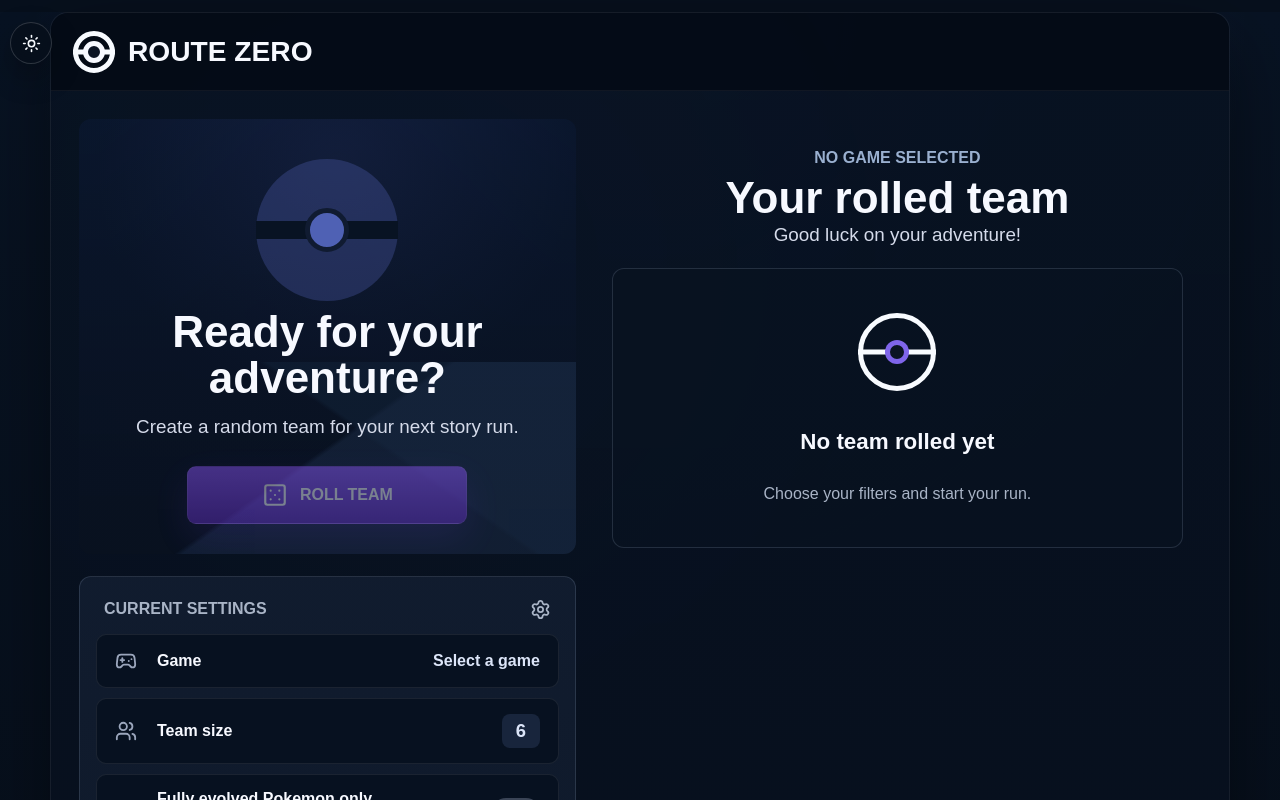
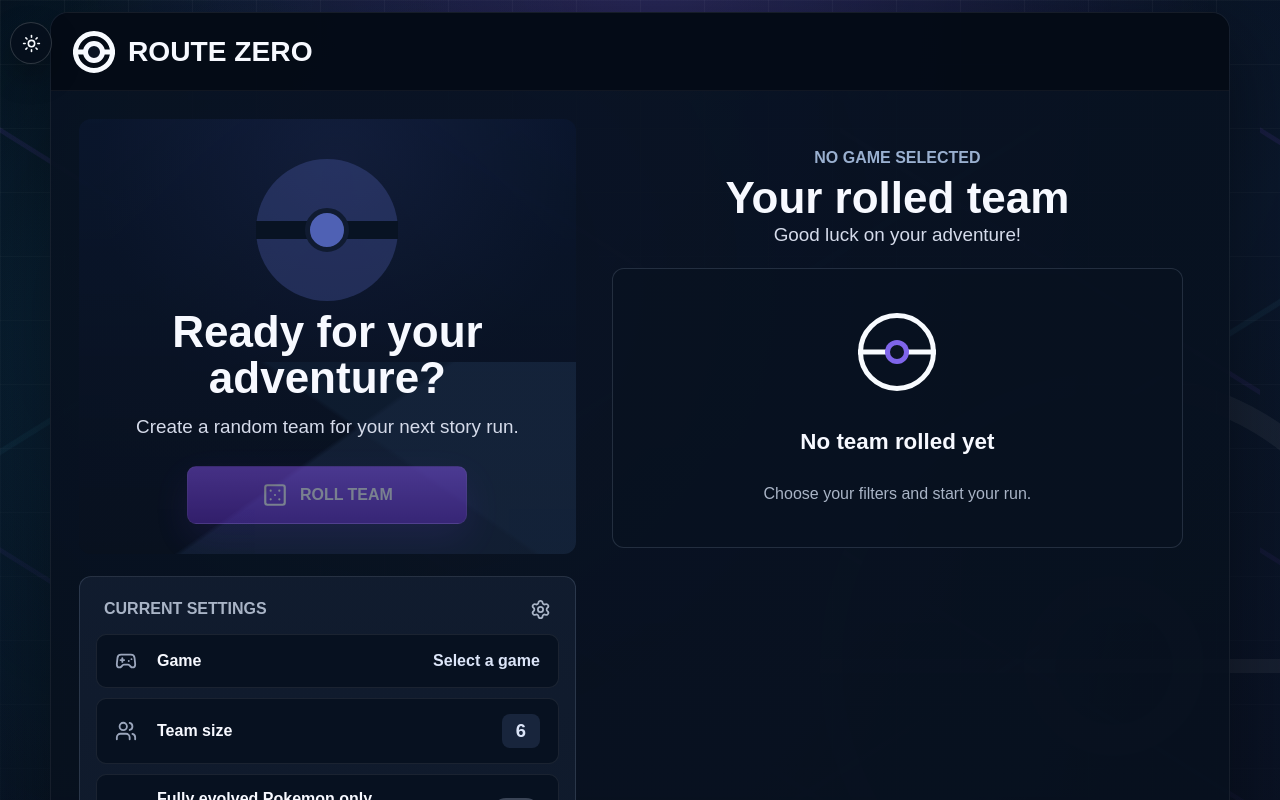
Before and after one commit to EasyEddi/Route-Zero, a Next.js app: page / in a window 1280 px wide. Shown: the top 800 px of the page. Built offline with nearby package versions, Linux system fonts and the light colour scheme.

Commit message:
Enhance page background

```diff
--- a/app/globals.css
+++ b/app/globals.css
@@ -26,16 +26,56 @@
   color: var(--text);
   font-family: Arial, Helvetica, sans-serif;
   background:
-    radial-gradient(circle at 50% 0%, rgba(63, 86, 170, 0.32), transparent 38rem),
-    linear-gradient(180deg, #081323 0%, #050b14 100%);
+    radial-gradient(ellipse at 50% -12%, rgba(102, 84, 199, 0.42), transparent 36rem),
+    radial-gradient(ellipse at 12% 18%, rgba(21, 116, 166, 0.24), transparent 30rem),
+    linear-gradient(135deg, #050b14 0%, #08182a 48%, #050911 100%);
 }
 
 .appRoot {
+  position: relative;
+  isolation: isolate;
   min-height: 100vh;
+  overflow: hidden;
   color: var(--text);
   background:
-    radial-gradient(circle at 50% 0%, rgba(63, 86, 170, 0.32), transparent 38rem),
-    linear-gradient(180deg, #081323 0%, #050b14 100%);
+    linear-gradient(115deg, rgba(6, 12, 24, 0.12), rgba(30, 18, 58, 0.16)),
+    radial-gradient(ellipse at 50% -12%, rgba(102, 84, 199, 0.42), transparent 36rem),
+    radial-gradient(ellipse at 12% 18%, rgba(21, 116, 166, 0.24), transparent 30rem),
+    linear-gradient(135deg, #050b14 0%, #08182a 48%, #050911 100%);
+}
+
+.appRoot::before {
+  position: fixed;
+  z-index: 0;
+  inset: 0;
+  content: "";
+  background:
+    linear-gradient(90deg, rgba(255, 255, 255, 0.045) 1px, transparent 1px),
+    linear-gradient(180deg, rgba(255, 255, 255, 0.035) 1px, transparent 1px),
+    linear-gradient(32deg, transparent 0 42%, rgba(143, 87, 255, 0.12) 42.2% 42.8%, transparent 43% 100%),
+    linear-gradient(148deg, transparent 0 53%, rgba(66, 163, 196, 0.11) 53.2% 53.8%, transparent 54% 100%);
+  background-size:
+    64px 64px,
+    64px 64px,
+    420px 420px,
+    520px 520px;
+  mask-image: linear-gradient(180deg, rgba(0, 0, 0, 0.92), rgba(0, 0, 0, 0.32));
+  pointer-events: none;
+}
+
+.appRoot::after {
+  position: fixed;
+  z-index: 0;
+  inset: auto -8rem -10rem auto;
+  width: min(54vw, 34rem);
+  aspect-ratio: 1;
+  content: "";
+  border: clamp(12px, 2vw, 22px) solid rgba(255, 255, 255, 0.055);
+  border-radius: 999px;
+  background:
+    linear-gradient(180deg, transparent calc(50% - 7px), rgba(255, 255, 255, 0.055) calc(50% - 7px) calc(50% + 7px), transparent calc(50% + 7px)),
+    radial-gradient(circle at center, transparent 0 15%, rgba(255, 255, 255, 0.055) 15.5% 23%, transparent 23.5%);
+  pointer-events: none;
 }
 
 .appRoot[data-theme="light"] {
@@ -50,8 +90,30 @@
   --purple-strong: #8a63ff;
   --shadow: 0 26px 70px rgba(30, 45, 73, 0.18);
   background:
-    radial-gradient(circle at 50% 0%, rgba(126, 150, 231, 0.28), transparent 38rem),
-    linear-gradient(180deg, #f6f9ff 0%, #e9eff8 100%);
+    linear-gradient(115deg, rgba(255, 255, 255, 0.28), rgba(226, 220, 255, 0.18)),
+    radial-gradient(ellipse at 50% -12%, rgba(126, 150, 231, 0.36), transparent 36rem),
+    radial-gradient(ellipse at 12% 18%, rgba(76, 155, 190, 0.18), transparent 30rem),
+    linear-gradient(135deg, #f8fbff 0%, #eaf1fb 48%, #f7f9ff 100%);
+}
+
+.appRoot[data-theme="light"]::before {
+  background:
+    linear-gradient(90deg, rgba(28, 42, 64, 0.075) 1px, transparent 1px),
+    linear-gradient(180deg, rgba(28, 42, 64, 0.055) 1px, transparent 1px),
+    linear-gradient(32deg, transparent 0 42%, rgba(118, 84, 234, 0.12) 42.2% 42.8%, transparent 43% 100%),
+    linear-gradient(148deg, transparent 0 53%, rgba(43, 131, 163, 0.1) 53.2% 53.8%, transparent 54% 100%);
+  background-size:
+    64px 64px,
+    64px 64px,
+    420px 420px,
+    520px 520px;
+}
+
+.appRoot[data-theme="light"]::after {
+  border-color: rgba(28, 42, 64, 0.06);
+  background:
+    linear-gradient(180deg, transparent calc(50% - 7px), rgba(28, 42, 64, 0.06) calc(50% - 7px) calc(50% + 7px), transparent calc(50% + 7px)),
+    radial-gradient(circle at center, transparent 0 15%, rgba(28, 42, 64, 0.06) 15.5% 23%, transparent 23.5%);
 }
 
 button,
@@ -99,6 +161,8 @@
 }
 
 .shell {
+  position: relative;
+  z-index: 1;
   width: min(1180px, calc(100% - 24px));
   min-height: calc(100vh - 24px);
   margin: 12px auto;
```
